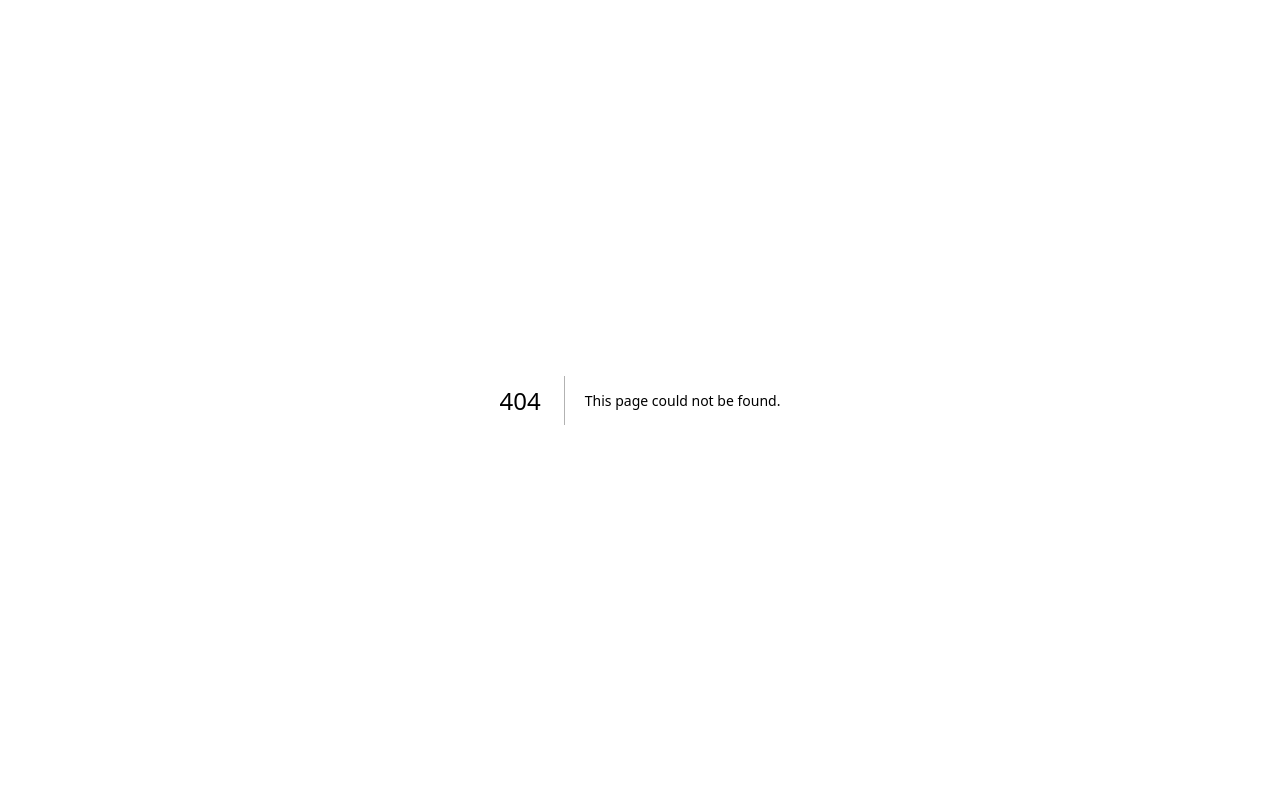
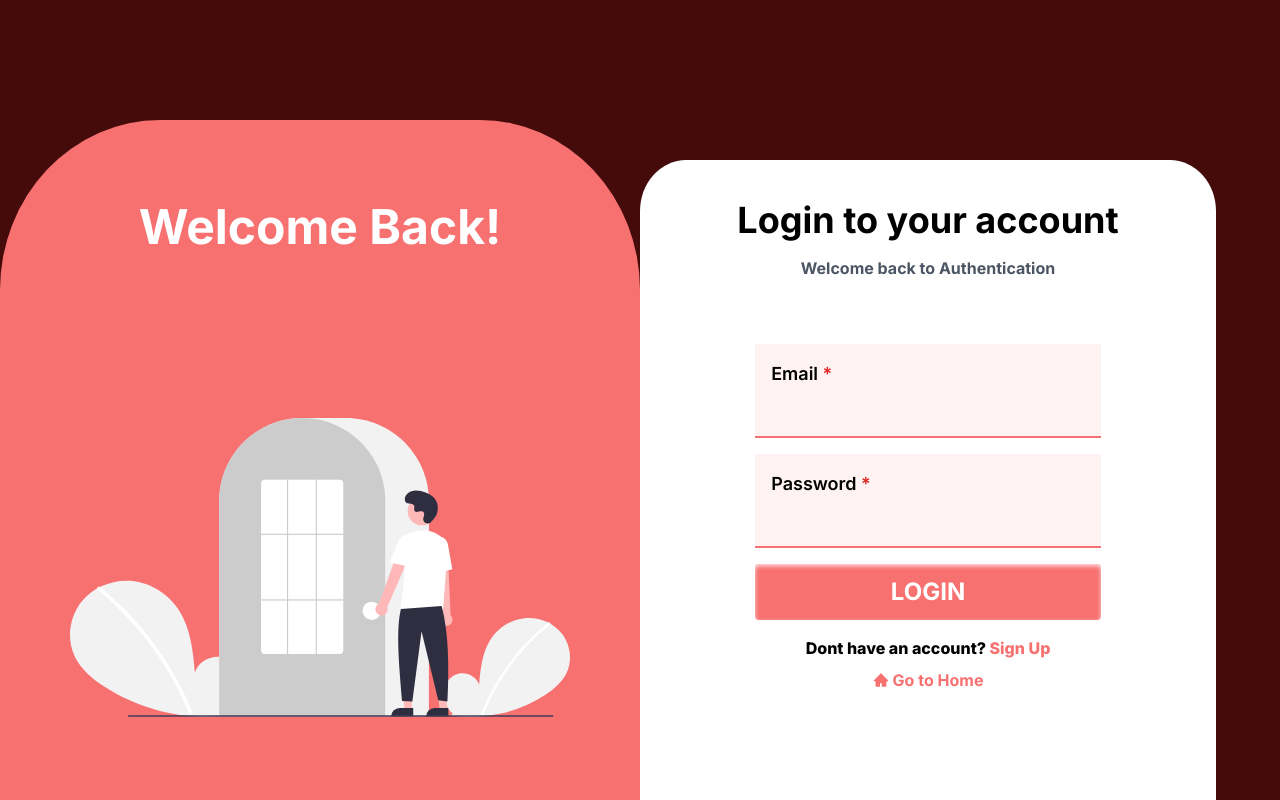
Before and after one commit to codepley/authentication, a Next.js app: page /login in a window 1280 px wide. Before the commit this address had no page. Built offline with nearby package versions, Linux system fonts and the light colour scheme.

Commit message:
login page

```diff
--- /dev/null
+++ b/src/app/login/page.tsx
@@ -0,0 +1,91 @@
+"use client";
+import Image from "next/image";
+import Link from "next/link";
+import { useState } from "react";
+import { AiFillHome } from "react-icons/ai";
+
+export default function LoginPage() {
+  const [user, setUser] = useState({
+    email: "",
+    password: "",
+  });
+
+  const handleChange = (e:any) => {
+   //  console.log(e.target.name);
+    setUser({...user, [e.target.name]: e.target.value });
+  };
+
+  const handleLogin = (e:any) => {
+    e.preventDefault();
+   //  console.log(user);
+    setUser({email: "", password: ""})
+  }
+
+  return (
+    <div className="h-screen bg-red-950 flex justify-center items-center">
+      <div className="w-[50%] hidden bg-red-400 h-[85%] mt-auto md:flex flex-col justify-around items-center rounded-t-[25%]">
+        <h1 className="text-white font-bold text-5xl">Welcome Back!</h1>
+        <Image
+          src="/loginImg.svg"
+          width={500}
+          height={500}
+          alt="login avatar"
+        />
+      </div>
+      <div className="md:w-[50%] w-[90%] h-[80%] mt-auto flex items-center">
+        <div className="bg-white md:w-[90%] w-[100%] flex flex-col items-center h-full rounded-t-[8%] pt-10">
+          <div className="flex flex-col gap-4 justify-center items-center">
+            <h1 className="font-bold text-4xl">Login to your account</h1>
+            <p className="font-bold text-gray-600">
+              Welcome back to Authentication
+            </p>
+          </div>
+          <form className="mt-16 w-[60%] flex flex-col gap-4" action="">
+            <div className="flex flex-col bg-red-50 items-start border-b-2 border-red-400 p-4">
+              <label className="text-lg font-semibold" htmlFor="email">
+                Email <span className="text-red-600">*</span>
+              </label>
+              <input
+                className="text-2xl font-semibold bg-red-50 outline-none w-full"
+                type="email"
+                name="email"
+                id="email"
+                value={user.email}
+                onChange={(e) => handleChange(e)}
+              />
+            </div>
+            <div className="flex flex-col bg-red-50 items-start border-b-2 border-red-400 p-4">
+              <label className="text-lg font-semibold" htmlFor="password">
+                Password <span className="text-red-600">*</span>
+              </label>
+              <input
+                className="text-2xl font-semibold bg-red-50 outline-none w-full"
+                type="password"
+                name="password"
+                id="password"
+                value={user.password}
+                onChange={(e) => handleChange(e)}
+              />
+            </div>
+            <button onClick={handleLogin} className="w-full rounded bg-red-400 text-2xl py-3 text-white shadow-inner shadow-red-100 uppercase font-bold hover:shadow-md">
+              Login
+            </button>
+            <div className="flex flex-col gap-2 justify-center items-center">
+              <p className="font-extrabold text-center">
+                Dont have an account?{" "}
+                <span className="text-red-400">Sign Up</span>
+              </p>
+              <Link
+                href={"/"}
+                className="flex gap-1 text-red-400 justify-center items-center font-bold"
+              >
+                {" "}
+                <AiFillHome /> Go to Home
+              </Link>
+            </div>
+          </form>
+        </div>
+      </div>
+    </div>
+  );
+}
--- a/src/app/page.tsx
+++ b/src/app/page.tsx
@@ -1,5 +1,6 @@
 "use client";
 import Image from "next/image";
+import Link from "next/link";
 import { BsGithub, BsLinkedin } from "react-icons/bs";
 
 export default function Home() {
@@ -28,7 +29,7 @@ export default function Home() {
           />
         </div>
         <div className="flex-auto md:flex-1 w-full pt-5 md:pt-0 font-bold uppercase flex flex-col gap-5 items-center text-white">
-          <div className="bg-red-400 w-[90%] tracking-widest text-center  md:w-[40%] p-4 rounded-lg">Login</div>
+          <Link href={'/login'} className="bg-red-400 w-[90%] tracking-widest text-center  md:w-[40%] p-4 rounded-lg">Login</Link>
           <div className="bg-red-400 w-[90%] tracking-widest text-center md:w-[40%] p-4 rounded-lg">Signup</div>
         </div>
       </div>
```
Also changed, not shown: public/loginImg.svg (added).
